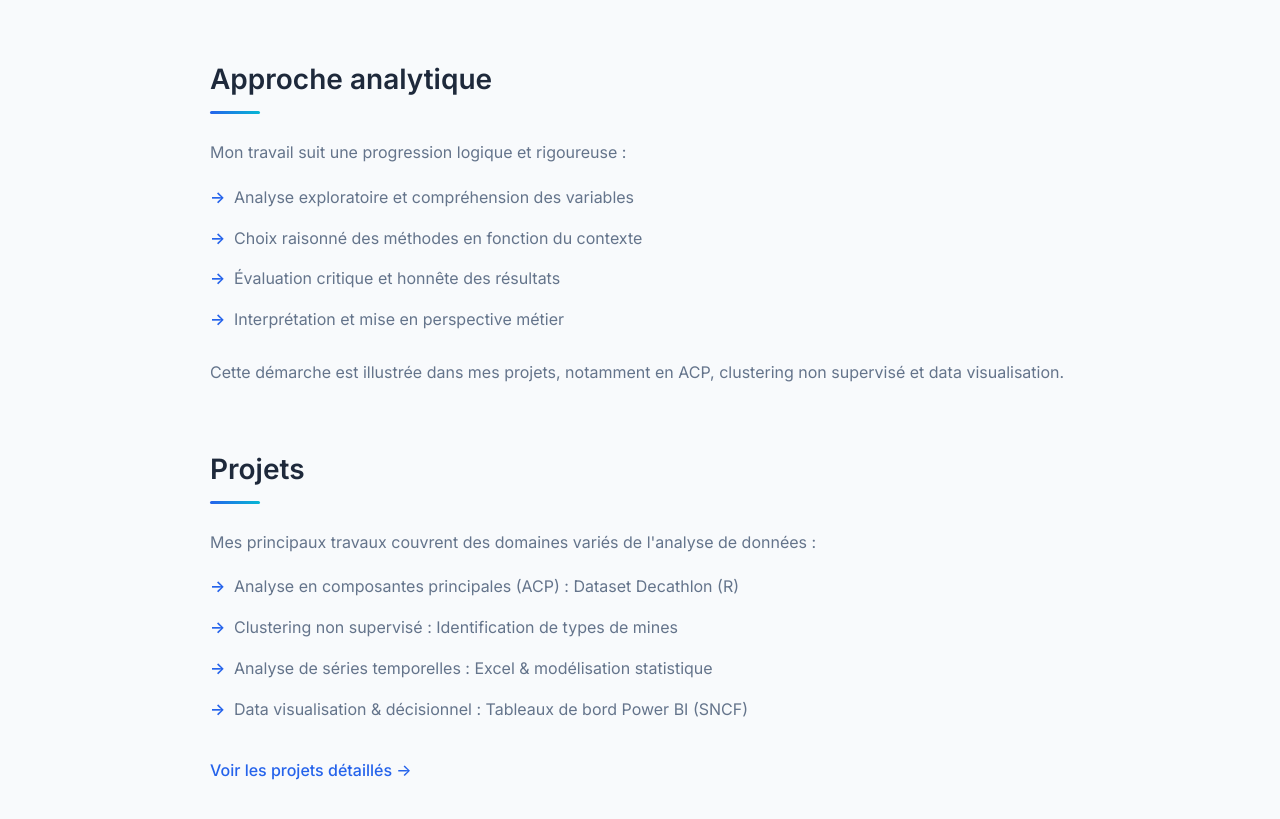
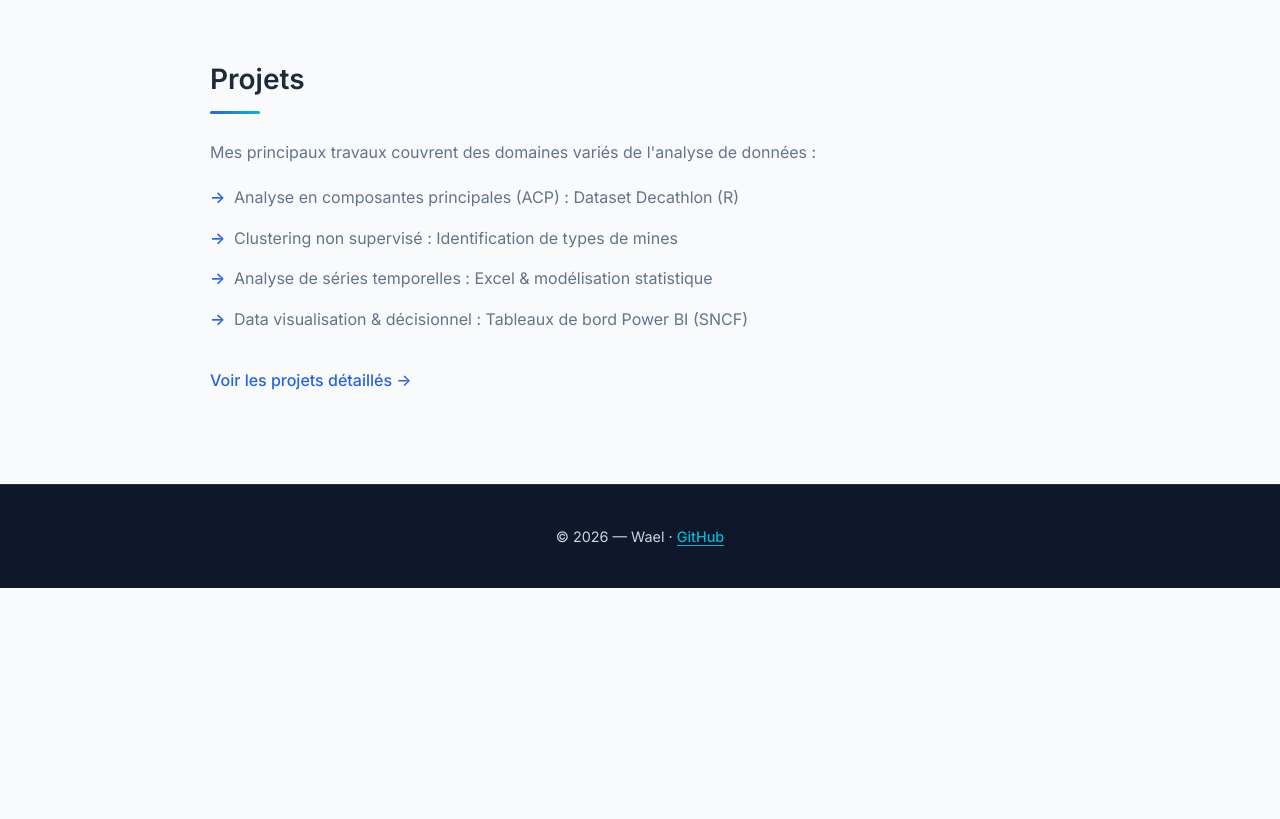
Before and after one commit to wael0o/portfolio, a plain HTML site: page index.html in a window 1280 px wide. Shown: the part 2225-3044 px from the top of the page. After the commit the page ends 2813 px from the top, so only its background shows below. Drawn offline with Linux system fonts and the light colour scheme.

Commit message:
Delete 'Approche analytique' section from index.html
Removed the 'Approche analytique' section from the HTML.

```diff
--- a/index.html
+++ b/index.html
@@ -92,22 +92,6 @@
             </ul>
         </section>
 
-        <!-- APPROCHE -->
-        <section>
-            <h2>Approche analytique</h2>
-            <p>
-                Mon travail suit une progression logique et rigoureuse :
-            </p>
-            <ul>
-                <li>Analyse exploratoire et compréhension des variables</li>
-                <li>Choix raisonné des méthodes en fonction du contexte</li>
-                <li>Évaluation critique et honnête des résultats</li>
-                <li>Interprétation et mise en perspective métier</li>
-            </ul>
-            <p>
-                Cette démarche est illustrée dans mes projets, notamment en ACP, clustering non supervisé et data visualisation.
-            </p>
-        </section>
 
         <!-- PROJETS TEASER -->
         <section>
```
